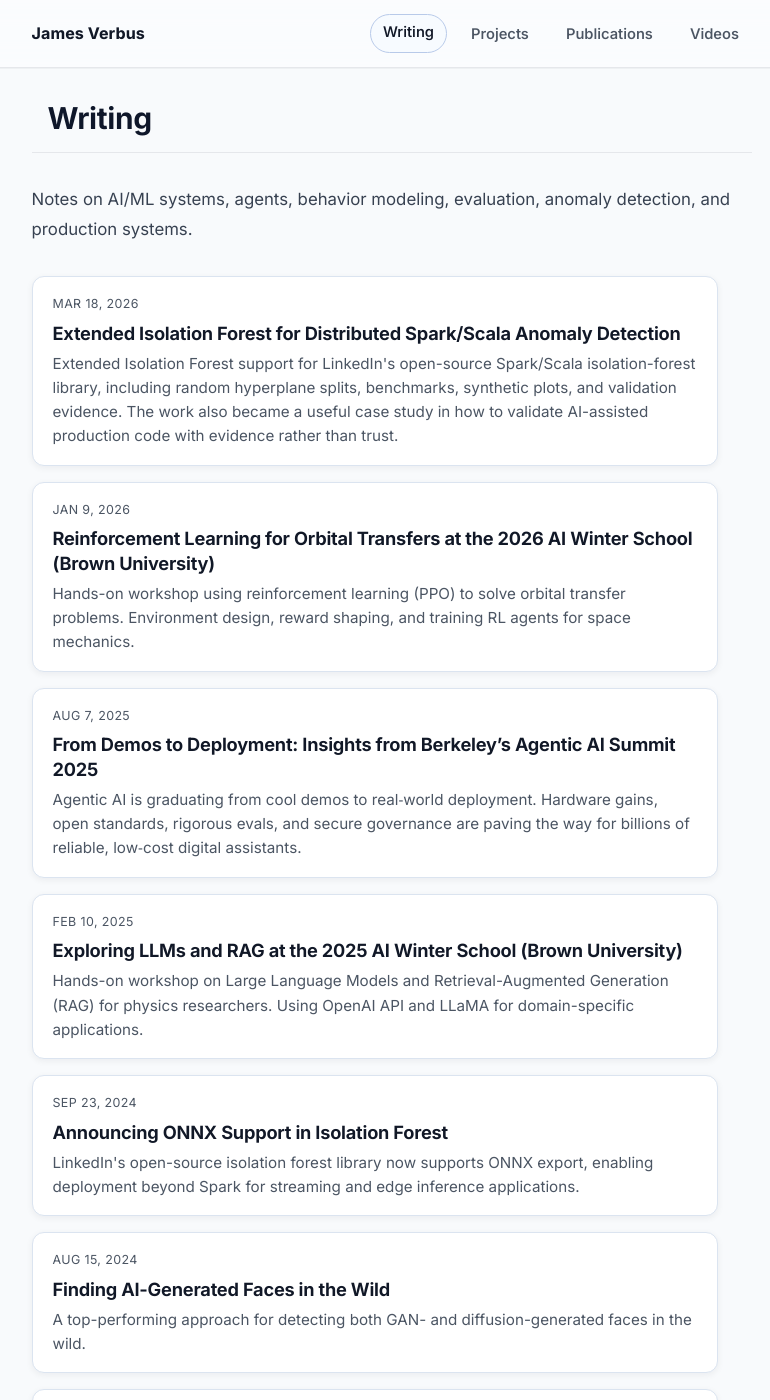
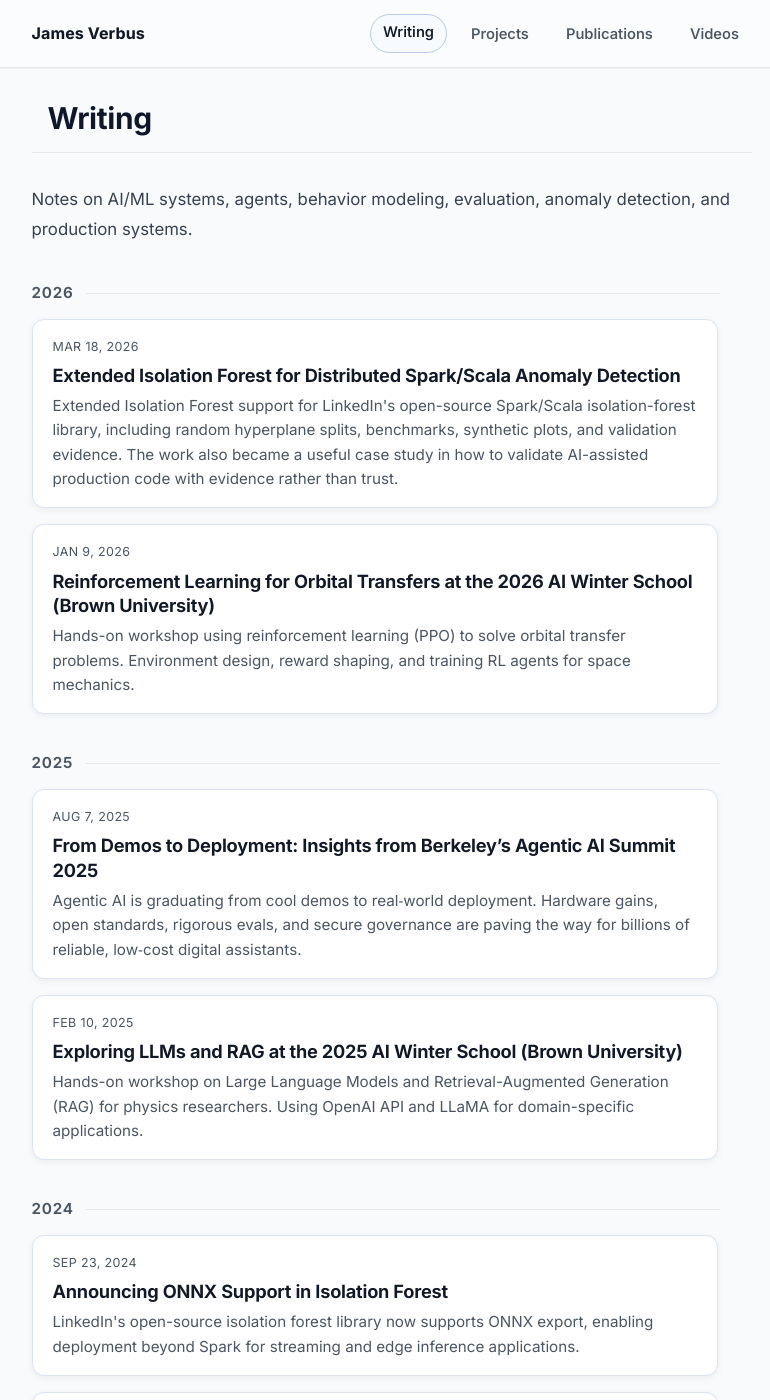
Before and after one commit to jverbus/jverbus.github.io, a Jekyll site: the page built from posts.md, in a window 1280 px wide and 1400 px high. Shown: the whole window, without its empty margins (241-1011 px from the left). Built offline with Jekyll 4.4.1, drawn with Linux system fonts in a browser that asks for light colours.

Commit message:
Add year group labels to Writing and clamp video card summaries
- Group Writing posts under small year headings with hairline rules;
  linkable ids per year, lists tied to headings via aria-labelledby
- Render card summary and details as separate elements clamped to
  three lines so Videos cards stay scannable; venue and link lines
  stay fully visible and other card callers render unchanged
- Bump CSS cache-buster to loop27

Co-Authored-By: Claude Fable 5 <noreply@anthropic.com>

```diff
--- a/_includes/site/card.html
+++ b/_includes/site/card.html
@@ -54,25 +54,22 @@
     </h3>
   {% endif %}
 
+  {% if include.summary %}
+    <p class="post-list-description post-list-summary">{{ include.summary | escape }}</p>
+  {% endif %}
+
+  {% if include.details %}
+    <p class="post-list-description post-list-summary">{{ include.details | escape }}</p>
+  {% endif %}
+
   {% assign has_structured_description = false %}
-  {% if include.summary or include.details or include.authors or include.venue or include.meta or include.links %}
+  {% if include.authors or include.venue or include.meta or include.links %}
     {% assign has_structured_description = true %}
   {% endif %}
 
   {% if has_structured_description %}
     <p class="post-list-description">
       {% assign has_description_line = false %}
-
-      {% if include.summary %}
-        {{ include.summary | escape }}
-        {% assign has_description_line = true %}
-      {% endif %}
-
-      {% if include.details %}
-        {% if has_description_line %}<br><br>{% endif %}
-        {{ include.details | escape }}
-        {% assign has_description_line = true %}
-      {% endif %}
 
       {% if include.authors and include.authors != empty %}
         {% if has_description_line %}<br>{% endif %}
@@ -113,7 +110,7 @@
         {% endfor %}
       {% endif %}
     </p>
-  {% elsif include.description %}
+  {% elsif include.description and include.summary == nil and include.details == nil %}
     <p class="post-list-description">{{ include.description }}</p>
   {% endif %}
 
--- a/_includes/site/head.html
+++ b/_includes/site/head.html
@@ -164,6 +164,6 @@
   <link rel="icon" type="image/x-icon" href="{{ '/favicon.ico' | relative_url }}">
   <link rel="apple-touch-icon" sizes="180x180" href="{{ '/assets/images/apple-touch-icon.png' | relative_url }}">
   <link rel="preload" href="{{ '/assets/fonts/inter-latin-wght-normal.woff2' | relative_url }}" as="font" type="font/woff2" crossorigin>
-  <link href="{{ '/assets/css/modern.css' | relative_url | escape }}?v=loop26" rel="stylesheet" media="all">
+  <link href="{{ '/assets/css/modern.css' | relative_url | escape }}?v=loop27" rel="stylesheet" media="all">
   <link rel="alternate" type="application/atom+xml" title="{{ site.title | escape }}" href="{{ '/atom.xml' | absolute_url | escape }}">
 </head>
--- a/assets/css/modern.css
+++ b/assets/css/modern.css
@@ -634,6 +634,30 @@ video {
   font-size: 1.02rem;
 }
 
+h2.post-year-heading {
+  display: flex;
+  align-items: center;
+  gap: var(--space-3);
+  max-width: var(--max-readable);
+  margin: var(--space-10) 0 var(--space-4);
+  border-top: 0;
+  padding-top: 0;
+  color: var(--text-muted);
+  font-size: 0.95rem;
+  font-weight: 650;
+  letter-spacing: 0.05em;
+}
+
+h2.post-year-heading::after {
+  content: "";
+  flex: 1;
+  border-top: 1px solid var(--border);
+}
+
+h2.post-year-heading:first-of-type {
+  margin-top: var(--space-2);
+}
+
 .page-home .unit-head-inner,
 .page-home .unit-body-inner,
 .page-home .unit-foot-inner {
@@ -901,6 +925,15 @@ video {
   color: var(--text-muted);
   font-size: 0.95rem;
   line-height: 1.6;
+}
+
+.post-list-summary {
+  display: -webkit-box;
+  -webkit-box-orient: vertical;
+  -webkit-line-clamp: 3;
+  line-clamp: 3;
+  overflow: hidden;
+  margin-bottom: 0.35rem;
 }
 
 .editorial-list {
--- a/posts.md
+++ b/posts.md
@@ -12,8 +12,11 @@ last_modified_at: 2026-06-10
 
 <p class="home-intro">Notes on AI/ML systems, agents, behavior modeling, evaluation, anomaly detection, and production systems.</p>
 
-<div class="post-list" role="list">
-  {% for post in site.posts %}
+{% assign posts_by_year = site.posts | group_by_exp: "post", "post.date | date: '%Y'" %}
+{% for year_group in posts_by_year %}
+<h2 class="post-year-heading" id="writing-{{ year_group.name }}">{{ year_group.name }}</h2>
+<div class="post-list" role="list" aria-labelledby="writing-{{ year_group.name }}">
+  {% for post in year_group.items %}
     {% assign post_card_date = post.date | date: "%b %-d, %Y" %}
     {% include site/card.html
       card_clickable='on'
@@ -24,3 +27,4 @@ last_modified_at: 2026-06-10
     %}
   {% endfor %}
 </div>
+{% endfor %}
```
